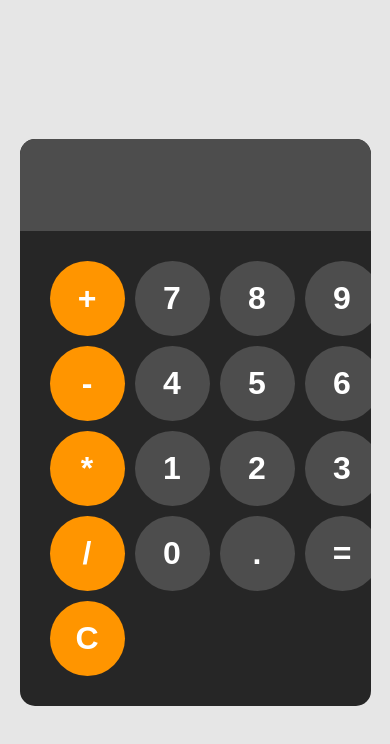
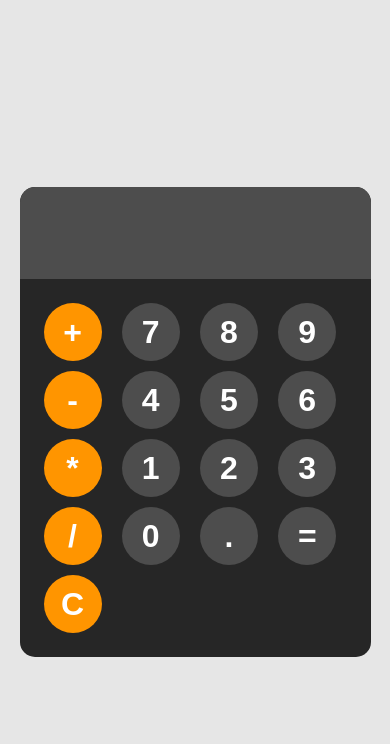
Before and after one commit to Shikamaru007/calculator, a plain HTML site: page index.html in a window 390 px wide. Drawn offline with Linux system fonts and the light colour scheme.

Commit message:
completed

```diff
--- a/styles.css
+++ b/styles.css
@@ -61,11 +61,22 @@ button:active {
     padding-inline: 5px;
 }
 
+@media screen and (max-width:407px){
+    button {
+        width: 58px;
+        height: 58px;
+    }
+    #keys {
+        padding: 1.5rem;
+    }
 
-@media screen and (min-width:495px) {
+}
+
+@media screen and (min-width:550px) {
     button {
         height: 100px;
         width: 100px;
+        font-size: 2.5rem;
     }
     #keys {
         gap: 15px;
```
